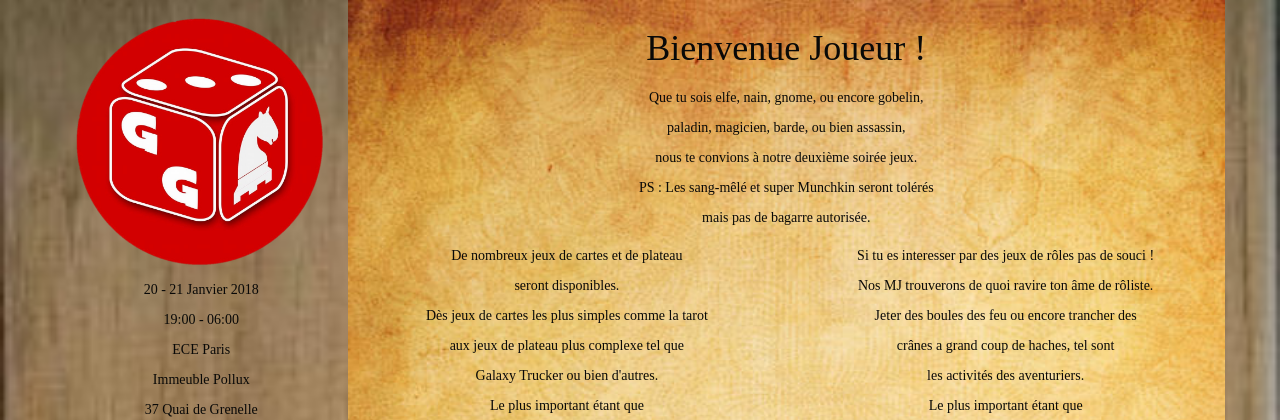
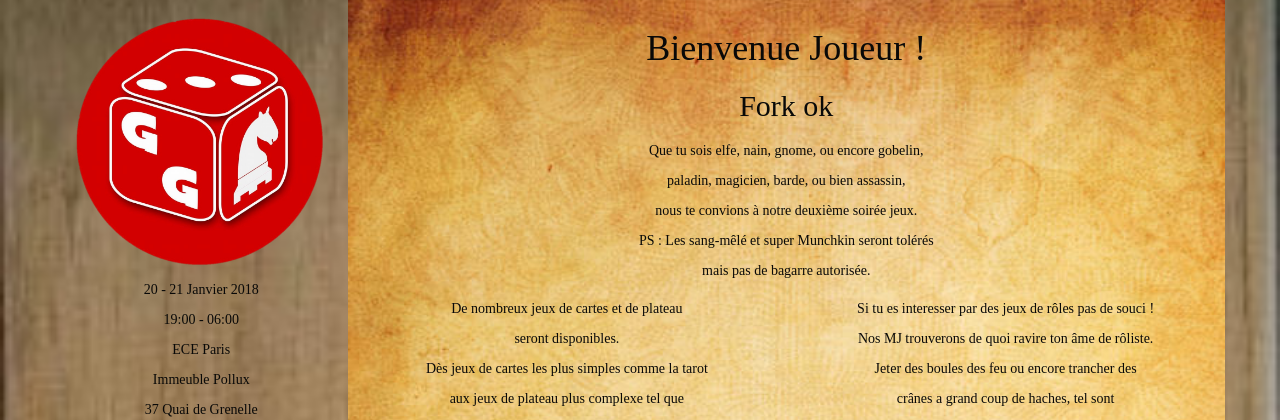
Before and after one commit to syvtoto/Projet-Site-Internet, a PHP site: page / in a window 1280 px wide. Shown: the part 186-606 px from the top of the page. Run offline with PHP 8.4, Linux system fonts and the light colour scheme; some web fonts are replaced.

Commit message:
test pour fork

```diff
--- a/index.php
+++ b/index.php
@@ -99,6 +99,7 @@
                 <div class="row center">
                     <div class="col-xs-12 top">
                         <h1>Bienvenue Joueur !</h1>
+                        <h2>Fork ok</h2>
                     </div>
                     <div class="col-xs-12 top">
                         <p>Que tu sois elfe, nain, gnome, ou encore gobelin,</p>
```
